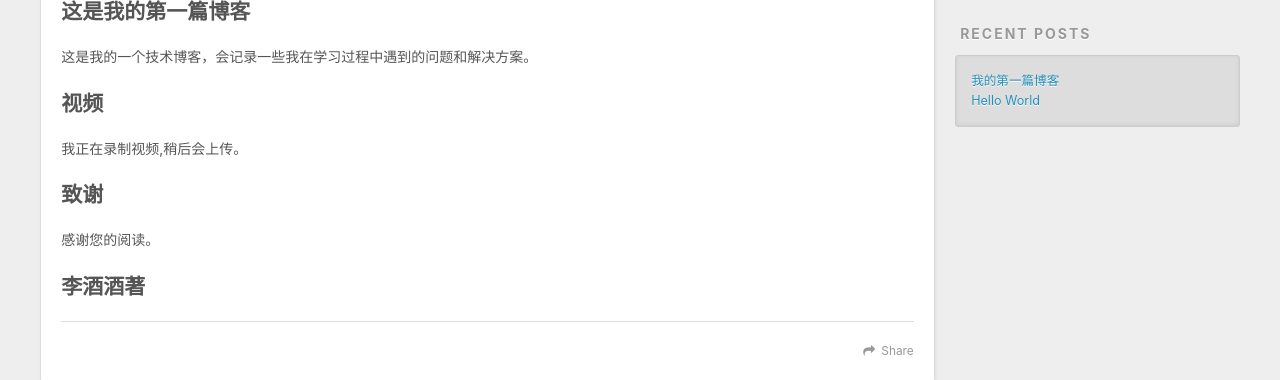
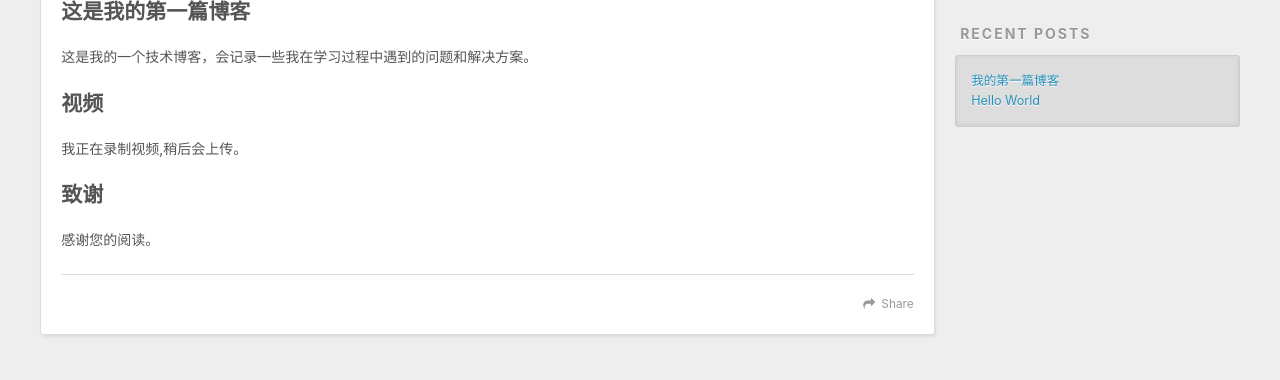
Before and after one commit to Jhno22/Jhno22.github.io, a plain HTML site: page index.html in a window 1280 px wide. Shown: the part 454-834 px from the top of the page. Drawn offline with nearby package versions, Linux system fonts and the light colour scheme.

Commit message:
Site updated: 2020-03-09 21:21:34

```diff
--- a/index.html
+++ b/index.html
@@ -95,7 +95,7 @@
         <h2 id="这是我的第一篇博客"><a href="#这是我的第一篇博客" class="headerlink" title="这是我的第一篇博客"></a>这是我的第一篇博客</h2><p>这是我的一个技术博客，会记录一些我在学习过程中遇到的问题和解决方案。</p>
 <h2 id="视频"><a href="#视频" class="headerlink" title="视频"></a>视频</h2><p>我正在录制视频,稍后会上传。</p>
 <h2 id="致谢"><a href="#致谢" class="headerlink" title="致谢"></a>致谢</h2><p>感谢您的阅读。</p>
-<h2 id="李酒酒著"><a href="#李酒酒著" class="headerlink" title="李酒酒著"></a>李酒酒著</h2>
+
 
     </div>
     <footer class="article-footer">
```
Also changed, not shown: 2020/03/08/我的第一篇博客/index.html (+4 -4 lines).
